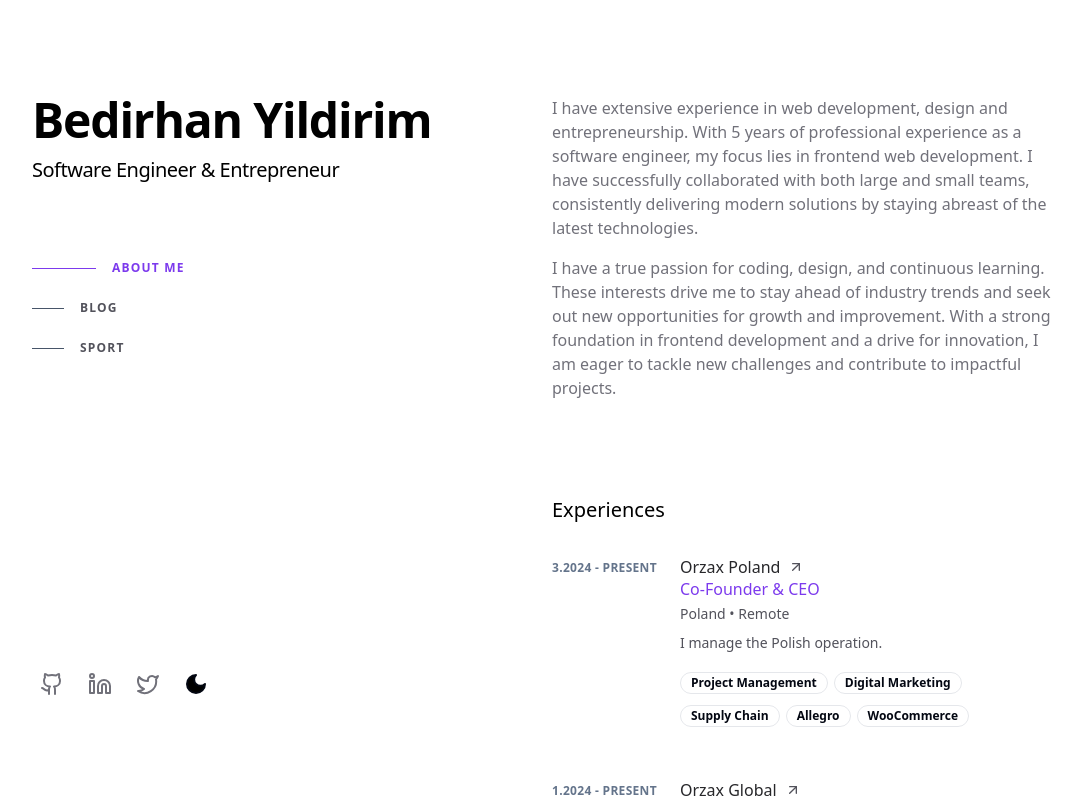
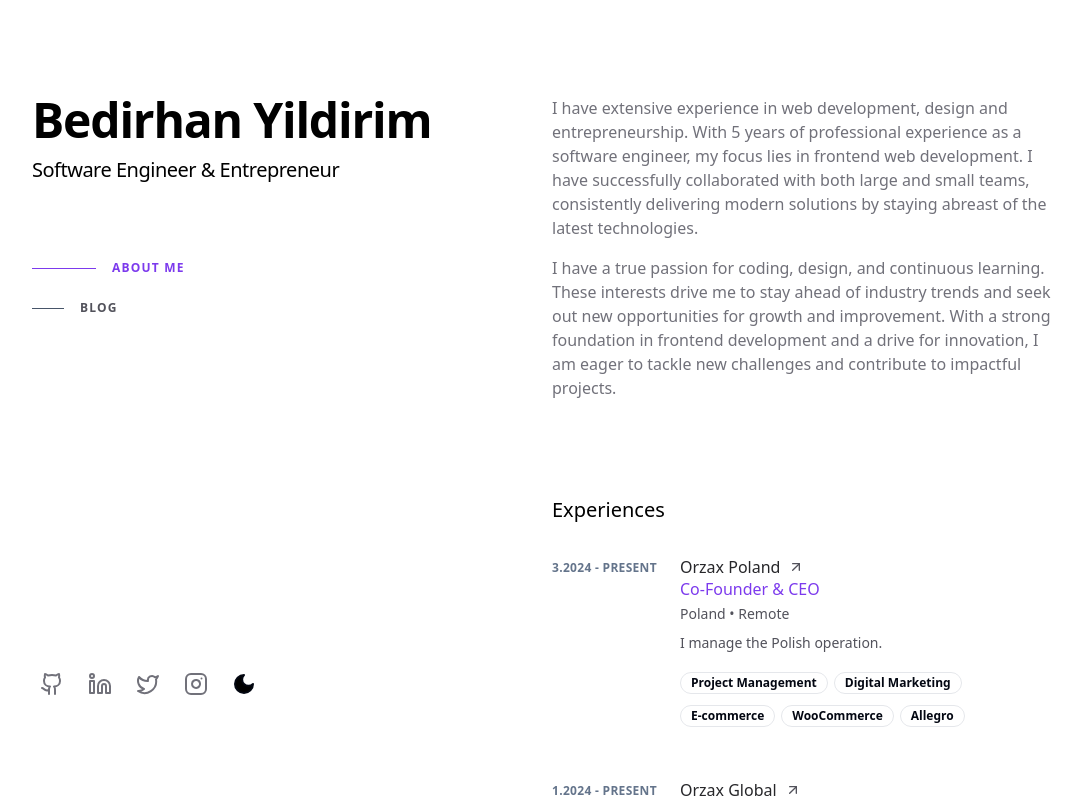
Before and after one commit to bedirhanyildirim/bedirhan.design, a Next.js app: page / in a window 1280 px wide. Shown: the top 800 px of the page, without its empty margins (96-1178 px from the left). Built offline with nearby package versions, Linux system fonts and the light colour scheme.

Commit message:
feat: add instagram, change cv, remove sports

```diff
--- a/components/theme/footer.tsx
+++ b/components/theme/footer.tsx
@@ -1,5 +1,5 @@
 "use client";
-import { Github, Linkedin, Twitter, Moon, Sun } from "lucide-react";
+import { Github, Linkedin, Twitter, Moon, Sun, Instagram } from "lucide-react";
 import Link from "next/link";
 import { useTheme } from "next-themes";
 import { Button } from "@/components/ui/button";
@@ -57,6 +57,13 @@ function SocialsList() {
           </Button>
         </Link>
       </li>
+      <li>
+        <Link href="https://www.instagram.com/bedcodes" target="_blank">
+          <Button variant="ghost" size="icon">
+            <Instagram className="text-zinc-500 dark:text-zinc-400" />
+          </Button>
+        </Link>
+      </li>
       {theme === "dark" ? (
         <li>
           <Button onClick={() => setTheme("light")} size="icon" variant="ghost">
--- a/lib/navigation.ts
+++ b/lib/navigation.ts
@@ -7,8 +7,4 @@ export const navigation = [
     href: "/blog",
     label: "Blog",
   },
-  {
-    href: "/sport",
-    label: "Sport",
-  },
 ];
--- a/lib/resume.ts
+++ b/lib/resume.ts
@@ -13,7 +13,13 @@ export const experiences: Iexperiences[] = [
     location: "Poland",
     description: "I manage the Polish operation.",
     type: "Remote",
-    skills: ["Project Management", "Digital Marketing", "Supply Chain", "Allegro", "WooCommerce"],
+    skills: [
+      "Project Management",
+      "Digital Marketing",
+      "E-commerce",
+      "WooCommerce",
+      "Allegro",
+    ],
     start_date: "3.2024",
     end_date: "present",
     website: "http://orzax.pl",
@@ -23,9 +29,10 @@ export const experiences: Iexperiences[] = [
     company: "Orzax Global",
     title: "Ecommerce Specialist",
     location: "Poland",
-    description: "I manage the online sales on USA & UK websites, asist to the digital marketing team with analysis.",
+    description:
+      "I manage the online sales on USA & UK websites, asist to the digital marketing team with analysis.",
     type: "Remote",
-    skills: ["WooCommerce", "Google Analytics", "Google Ads", "Meta Ads", "SEO"],
+    skills: ["WooCommerce", "Amazon", "SEO", "E-commerce"],
     start_date: "1.2024",
     end_date: "present",
     website: "https://www.orzax.com",
```
